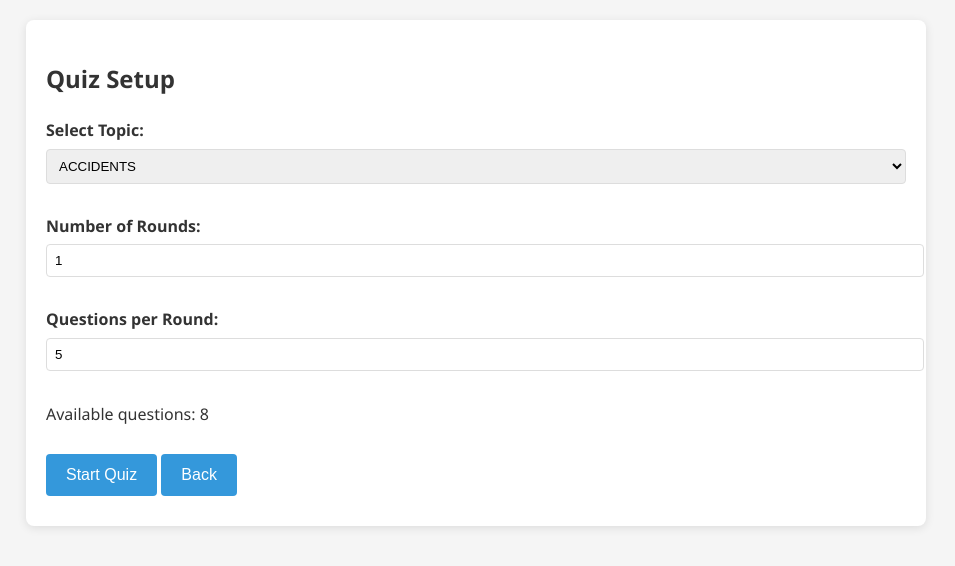
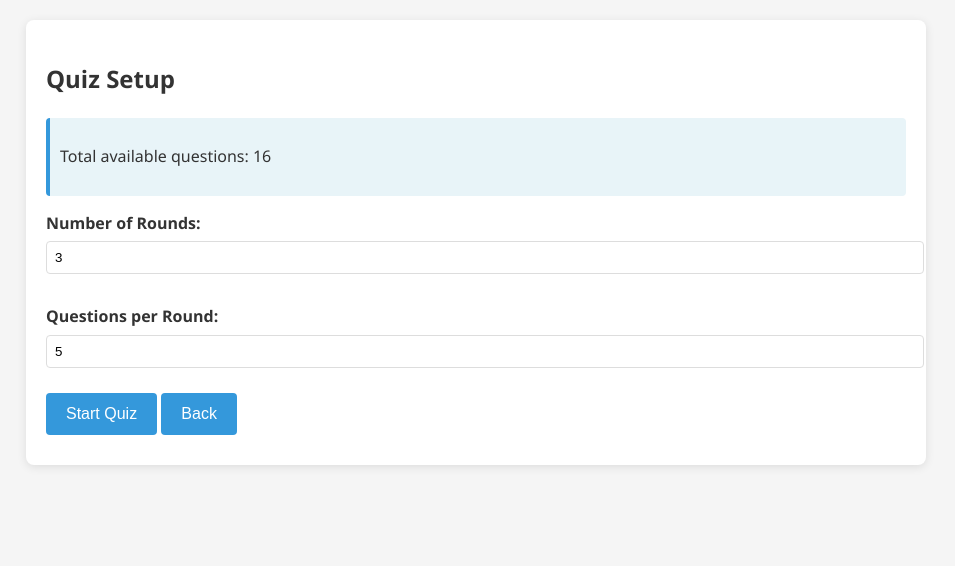
Before and after one commit to jamesdanedu/quizMaster, a plain HTML site: page index.html in a window 1280 px wide. Both pictures are taken after a click on the button "Use Sample Data". Shown: the whole page, without its empty margins (164-1119 px from the left). Drawn offline with Linux system fonts and the light colour scheme.

Commit message:
Update index.html

```diff
--- a/index.html
+++ b/index.html
@@ -89,12 +89,20 @@
             font-weight: bold;
         }
 
-        select, input {
+        input {
             width: 100%;
             padding: 8px;
             margin: 5px 0 15px;
             border: 1px solid #ddd;
             border-radius: 4px;
+        }
+
+        .info-text {
+            background-color: #e8f4f8;
+            padding: 10px;
+            border-radius: 4px;
+            margin: 10px 0;
+            border-left: 4px solid #3498db;
         }
     </style>
 </head>
@@ -117,16 +125,15 @@
     <div id="setupScreen" class="screen card">
         <h2>Quiz Setup</h2>
 
-        <label for="topicSelect">Select Topic:</label>
-        <select id="topicSelect"></select>
+        <div class="info-text">
+            <p id="totalQuestionsInfo">Total available questions: 0</p>
+        </div>
 
         <label for="roundsInput">Number of Rounds:</label>
         <input type="number" id="roundsInput" min="1" max="10" value="3">
 
         <label for="questionsPerRoundInput">Questions per Round:</label>
         <input type="number" id="questionsPerRoundInput" min="1" max="20" value="5">
-
-        <p id="availableQuestions">Available questions: 0</p>
 
         <button id="startQuizBtn">Start Quiz</button>
         <button id="backBtn">Back</button>
@@ -187,33 +194,25 @@
                 { "number": "1", "question": "Give two sources of fire?", "answer": "1. Sparks 2. Flames. 3. Hot Surfaces. 4. Radiant Heat." },
                 { "number": "2", "question": "Name the elements that comprise the triangle of fire?", "answer": "Fuel, Heat, and Oxygen." },
                 { "number": "3", "question": "Name two means by which heat may be transmitted and result in a spread of fire?", "answer": "Radiation, Conduction, and Convection." },
-                { "number": "4", "question": "A flammable vapour or gas will only ignite or explode in air if the Air:Fuel ratio is in the correct proportions. How are these limits normally expressed?", "answer": "1. L.E.L. - Lower Explosive Limit. 2. U.E.L. - Upper Explosive Limit." },
-                { "number": "5", "question": "Give two requirements regarding fire exits?", "answer": "1. Clearly Marked. 2. Open Outwards or Slide. 3. Be Kept Clear. 4. Be Always Available." },
-                { "number": "6", "question": "Name two types of security fastenings acceptable on fire exit doors?", "answer": "1. Panic Bolts. 2. Panic Latches. 3. Alarm Locks. 4. Glass Bolts. 5. Ordinary Ball Catches." },
-                { "number": "7", "question": "What type of extinguisher is best suited to free flowing liquid fires?", "answer": "Dry Powder." },
-                { "number": "8", "question": "How do dry powder extinguishers extinguish fires?", "answer": "By stopping chain flame reaction and smothering." }
+                { "number": "4", "question": "A flammable vapour or gas will only ignite or explode in air if the Air:Fuel ratio is in the correct proportions. How are these limits normally expressed?", "answer": "1. L.E.L. - Lower Explosive Limit. 2. U.E.L. - Upper Explosive Limit." }
             ],
             "FIRST AID": [
                 { "number": "1", "question": "What is the initial first aid treatment for acid burns?", "answer": "Flood the area with slowly running water for 20 minutes. Gently remove contaminated clothing while flooding the area." },
                 { "number": "2", "question": "What are the two primary objectives of First Aid treatment?", "answer": "Sustain life Prevent a situation from becoming worse Promote recovery." },
                 { "number": "3", "question": "Who must be in charge of a First Aid box?", "answer": "A responsible or trained person." },
-                { "number": "4", "question": "What special warning would you give to a casualty with suspected spinal injuries?", "answer": "Not to attempt to get up or move." },
-                { "number": "5", "question": "What must a first aider always treat for and why?", "answer": "Shock - Shock can prove fatal unless measures are taken to counteract it." },
-                { "number": "6", "question": "Under what circumstances is it permissible to move a seriously injured person?", "answer": "If there is further danger by leaving them where they are." },
-                { "number": "7", "question": "Where is the Humerus?", "answer": "In the upper arm." },
-                { "number": "8", "question": "Where is the Radius?", "answer": "In the forearm." }
+                { "number": "4", "question": "What special warning would you give to a casualty with suspected spinal injuries?", "answer": "Not to attempt to get up or move." }
             ]
         };
 
         // App state
         let quizData = null;
-        let selectedTopic = '';
+        let allQuestions = [];
         let rounds = 3;
         let questionsPerRound = 5;
         let currentRound = 0;
         let currentQuestion = 0;
         let roundQuestions = [];
-        let allRoundQuestions = [];
+        let usedQuestions = [];
         let answeredQuestions = 0;
 
         // DOM Elements
@@ -232,7 +231,6 @@
             // Setup screen
             document.getElementById('startQuizBtn').addEventListener('click', startQuiz);
             document.getElementById('backBtn').addEventListener('click', goBackToWelcome);
-            document.getElementById('topicSelect').addEventListener('change', updateAvailableQuestions);
 
             // Quiz screen
             document.getElementById('showAnswerBtn').addEventListener('click', showAnswer);
@@ -260,7 +258,7 @@
 
         function useSampleData() {
             quizData = JSON.parse(JSON.stringify(sampleData)); // Deep copy
-            setupQuizScreen();
+            processQuizData();
         }
 
         function loadJsonData() {
@@ -272,7 +270,7 @@
 
             try {
                 quizData = JSON.parse(jsonText);
-                setupQuizScreen();
+                processQuizData();
             } catch (err) {
                 showError(`Error parsing JSON: ${err.message}`);
             }
@@ -284,71 +282,34 @@
             errorMsg.style.display = 'block';
         }
 
-        function setupQuizScreen() {
-            const topicSelect = document.getElementById('topicSelect');
-            topicSelect.innerHTML = '';
+        function processQuizData() {
+            // Extract all questions from all categories into a single array
+            allQuestions = [];
 
-            const topics = Object.keys(quizData);
-            if (topics.length === 0) {
-                showError("No topics found in the quiz data.");
+            for (const category in quizData) {
+                if (Array.isArray(quizData[category])) {
+                    allQuestions = allQuestions.concat(quizData[category]);
+                }
+            }
+
+            // If no questions found
+            if (allQuestions.length === 0) {
+                showError("No questions found in the quiz data.");
                 return;
             }
 
-            topics.forEach(topic => {
-                const option = document.createElement('option');
-                option.value = topic;
-                option.textContent = topic;
-                topicSelect.appendChild(option);
-            });
+            // Update total questions info
+            document.getElementById('totalQuestionsInfo').textContent = `Total available questions: ${allQuestions.length}`;
 
-            // Set default topic
-            selectedTopic = topics[0];
-            topicSelect.value = selectedTopic;
+            // Update max values for inputs
+            const maxRounds = Math.max(1, Math.floor(allQuestions.length / questionsPerRound));
+            document.getElementById('roundsInput').max = maxRounds;
 
-            // Update available questions count
-            updateAvailableQuestions();
+            const maxQuestionsPerRound = Math.min(20, allQuestions.length);
+            document.getElementById('questionsPerRoundInput').max = maxQuestionsPerRound;
 
             // Show setup screen
             showScreen('setupScreen');
-        }
-
-        function updateAvailableQuestions() {
-            selectedTopic = document.getElementById('topicSelect').value;
-            const topicQuestions = quizData[selectedTopic] || [];
-            document.getElementById('availableQuestions').textContent = `Available questions: ${topicQuestions.length}`;
-
-            // Update max values for inputs
-            const maxRounds = Math.max(1, Math.floor(topicQuestions.length / questionsPerRound));
-            document.getElementById('roundsInput').max = maxRounds;
-
-            const maxQuestionsPerRound = Math.min(20, topicQuestions.length);
-            document.getElementById('questionsPerRoundInput').max = maxQuestionsPerRound;
-
-            validateInputs();
-        }
-
-        function validateInputs() {
-            const topicQuestions = quizData[selectedTopic] || [];
-
-            rounds = parseInt(document.getElementById('roundsInput').value);
-            questionsPerRound = parseInt(document.getElementById('questionsPerRoundInput').value);
-
-            // Ensure we don't exceed available questions
-            const totalQuestions = rounds * questionsPerRound;
-            if (totalQuestions > topicQuestions.length) {
-                if (topicQuestions.length === 0) {
-                    rounds = 0;
-                    questionsPerRound = 0;
-                } else if (questionsPerRound > topicQuestions.length) {
-                    questionsPerRound = topicQuestions.length;
-                    rounds = 1;
-                } else {
-                    rounds = Math.floor(topicQuestions.length / questionsPerRound);
-                }
-
-                document.getElementById('roundsInput').value = rounds;
-                document.getElementById('questionsPerRoundInput').value = questionsPerRound;
-            }
         }
 
         function goBackToWelcome() {
@@ -361,17 +322,31 @@
             questionsPerRound = parseInt(document.getElementById('questionsPerRoundInput').value);
 
             // Validate inputs
-            validateInputs();
+            const totalQuestions = rounds * questionsPerRound;
+            if (totalQuestions > allQuestions.length) {
+                if (allQuestions.length === 0) {
+                    rounds = 0;
+                    questionsPerRound = 0;
+                } else if (questionsPerRound > allQuestions.length) {
+                    questionsPerRound = allQuestions.length;
+                    rounds = 1;
+                } else {
+                    rounds = Math.floor(allQuestions.length / questionsPerRound);
+                }
+
+                document.getElementById('roundsInput').value = rounds;
+                document.getElementById('questionsPerRoundInput').value = questionsPerRound;
+            }
 
             if (rounds <= 0 || questionsPerRound <= 0) {
-                showError("Not enough questions available. Please select a different topic or reduce the number of rounds/questions.");
+                showError("Not enough questions available. Please load more questions or reduce the number of rounds/questions.");
                 return;
             }
 
             // Reset quiz state
             currentRound = 0;
             currentQuestion = 0;
-            allRoundQuestions = [];
+            usedQuestions = [];
             answeredQuestions = 0;
 
             // Start the first round
@@ -385,26 +360,23 @@
             currentRound++;
             currentQuestion = 0;
 
-            // Get available questions for the topic
-            const topicQuestions = [...quizData[selectedTopic]];
-
-            // Remove already used questions
-            const filteredQuestions = topicQuestions.filter(question =>
-                !allRoundQuestions.some(q => q.number === question.number)
+            // Get available questions (excluding already used questions)
+            const availableQuestions = allQuestions.filter(question =>
+                !usedQuestions.some(q => q.number === question.number && q.question === question.question)
             );
 
             // Randomly select questions for this round
             roundQuestions = [];
             for (let i = 0; i < questionsPerRound; i++) {
-                if (filteredQuestions.length === 0) break;
+                if (availableQuestions.length === 0) break;
 
-                const randomIndex = Math.floor(Math.random() * filteredQuestions.length);
-                roundQuestions.push(filteredQuestions[randomIndex]);
-                filteredQuestions.splice(randomIndex, 1);
+                const randomIndex = Math.floor(Math.random() * availableQuestions.length);
+                roundQuestions.push(availableQuestions[randomIndex]);
+                availableQuestions.splice(randomIndex, 1);
             }
 
-            // Add to overall collection
-            allRoundQuestions = [...allRoundQuestions, ...roundQuestions];
+            // Add to used questions
+            usedQuestions = usedQuestions.concat(roundQuestions);
 
             // Update UI
             document.getElementById('roundDisplay').textContent = `Round ${currentRound} of ${rounds}`;
@@ -482,7 +454,7 @@
             showScreen('finalScreen');
 
             // Display final score
-            const totalQuestions = rounds * questionsPerRound;
+            const totalQuestions = usedQuestions.length;
             const scorePercentage = Math.round((answeredQuestions / totalQuestions) * 100);
             document.getElementById('finalScore').textContent =
                 `You viewed answers for ${answeredQuestions} out of ${totalQuestions} questions (${scorePercentage}%)`;
@@ -495,11 +467,8 @@
             // Reset state
             currentRound = 0;
             currentQuestion = 0;
-            allRoundQuestions = [];
+            usedQuestions = [];
             answeredQuestions = 0;
-
-            // Update available questions
-            updateAvailableQuestions();
         }
     </script>
 </body>
```
